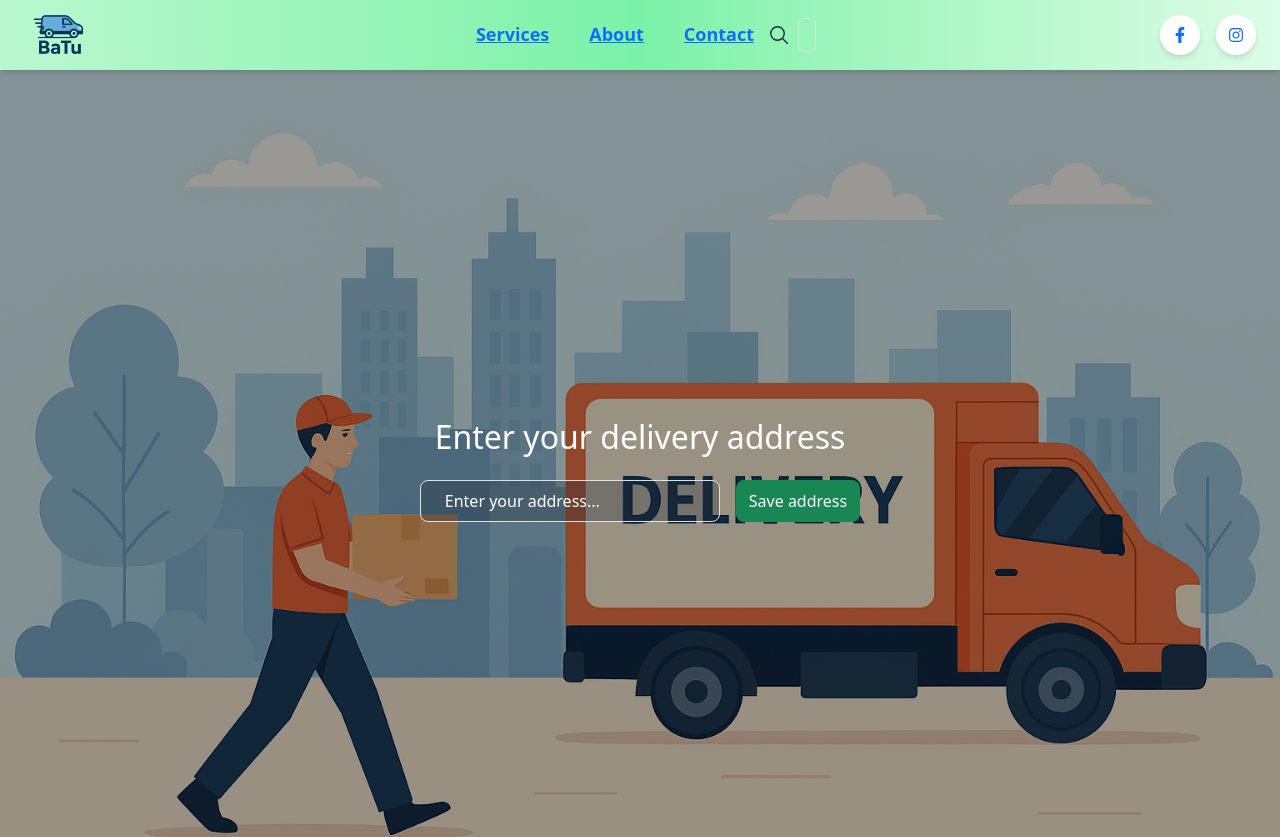
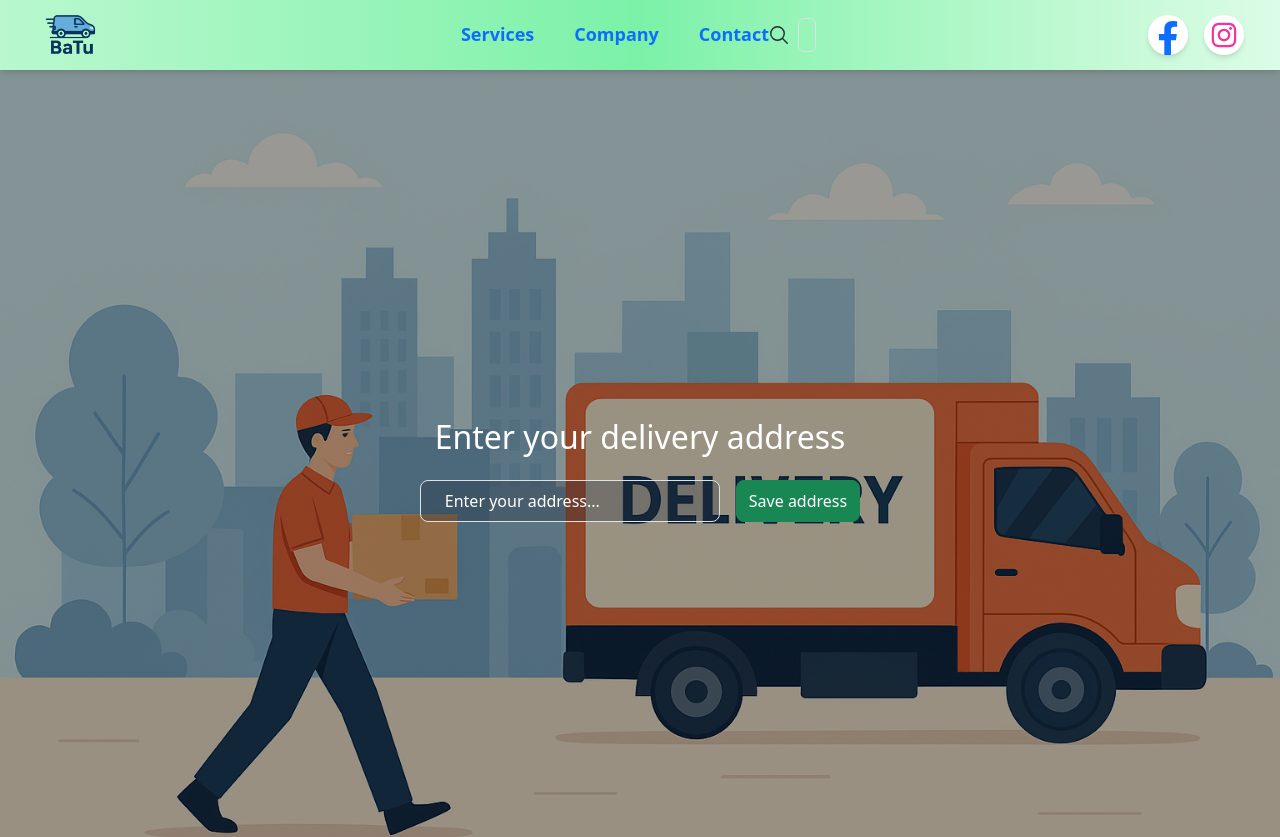
Before and after one commit to Tuguldur338/group-project-Erxes, a Next.js app: page /information in a window 1280 px wide. Shown: the top 837 px of the page. Built offline with nearby package versions, Linux system fonts and the light colour scheme.

Commit message:
delivery-site-update-8

```diff
--- a/components/header.tsx
+++ b/components/header.tsx
@@ -8,7 +8,7 @@ import { FaFacebookF, FaInstagram } from "react-icons/fa";
 const Header: React.FC = () => {
   return (
     <header className="flex sticky top-0 z-50 h-[100px] bg-gradient-to-r from-green-200 via-green-300 to-green-100 shadow-md items-center px-6">
-      <div className="flex w-full justify-between items-center max-w-screen-xl mx-auto">
+      <div className="flex max-w-full w-[98%] justify-between items-center mx-auto">
         {/* Left - Logo */}
         <div className="flex items-center">
           <a href="http://localhost:3000/" className="cursor-pointer">
@@ -28,44 +28,69 @@ const Header: React.FC = () => {
           <div className="relative group">
             <a
               href="#"
-              className="cursor-pointer relative after:content-[''] after:block after:w-0 after:h-[2px] after:bg-gray-900 after:transition-all after:duration-300 hover:after:w-full"
+              className="cursor-pointer !no-underline relative after:content-[''] after:block after:w-0 after:h-[2px] after:bg-gray-900 after:transition-all after:duration-300 hover:after:w-full"
             >
               Services
             </a>
 
             {/* Dropdown content */}
-            <div className="absolute left-0 mt-2 w-48 bg-white rounded-md shadow-lg opacity-0 invisible group-hover:opacity-100 group-hover:visible transition-opacity duration-300 z-50">
+            <div className="absolute left-0 mt-2 w-[125px] bg-white rounded-md shadow-lg z-50 opacity-0 group-hover:!opacity-100 transition-all duration-300">
               <a
                 href="#"
-                className="block px-4 py-2 text-gray-900 hover:bg-green-100 hover:text-green-800"
+                className="block px-4 py-2 !no-underline text-gray-900 hover:bg-green-100 hover:text-green-800"
               >
                 Full Truckload
               </a>
+
               <a
                 href="#"
-                className="block px-4 py-2 text-gray-900 hover:bg-green-100 hover:text-green-800"
+                className="block px-4 py-2 !no-underline text-gray-900 hover:bg-green-100 hover:text-green-800"
               >
                 Part Truckload
               </a>
+
               <a
                 href="#"
-                className="block px-4 py-2 text-gray-900 hover:bg-green-100 hover:text-green-800"
+                className="block px-4 py-2 !no-underline text-gray-900 hover:bg-green-100 hover:text-green-800"
               >
                 LTL Shipping
               </a>
             </div>
           </div>
 
-          <a
-            href="/about"
-            className="relative cursor-pointer after:content-[''] after:block after:w-0 after:h-[2px] after:bg-gray-900 after:transition-all after:duration-300 hover:after:w-full"
-          >
-            About
-          </a>
+          {/* Company dropdown */}
+          <div className="relative group">
+            <a
+              href="/Company"
+              className="cursor-pointer !no-underline relative after:content-[''] after:block after:w-0 after:h-[2px] after:bg-gray-900 after:transition-all after:duration-300 hover:after:w-full"
+            >
+              Company
+            </a>
+
+            {/* Dropdown content company */}
+            <div className="absolute left-0 mt-2 w-[125px] bg-white rounded-md shadow-lg z-50 opacity-0 group-hover:!opacity-100 transition-all duration-300">
+              <a
+                href="#"
+                className="block px-4 py-2 !no-underline text-gray-900 hover:bg-green-100 hover:text-green-800"
+              >
+                About
+              </a>
+
+              <a
+                href="#"
+                className="block px-4 py-2 !no-underline text-gray-900 hover:bg-green-100 hover:text-green-800"
+              ></a>
+
+              <a
+                href="#"
+                className="block px-4 py-2 !no-underline text-gray-900 hover:bg-green-100 hover:text-green-800"
+              ></a>
+            </div>
+          </div>
 
           <a
             href="/contact"
-            className="relative cursor-pointer after:content-[''] after:block after:w-0 after:h-[2px] after:bg-gray-900 after:transition-all after:duration-300 hover:after:w-full"
+            className="relative cursor-pointer !no-underline after:content-[''] after:block after:w-0 after:h-[2px] after:bg-gray-900 after:transition-all after:duration-300 hover:after:w-full"
           >
             Contact
           </a>
@@ -88,18 +113,21 @@ const Header: React.FC = () => {
             href="https://www.facebook.com/batbayar.tuguldur.2025"
             target="_blank"
             rel="noreferrer"
-            className="flex items-center justify-center w-10 h-10 rounded-full bg-white text-blue-800 hover:bg-blue-800 hover:text-white transition-all duration-300 shadow-md"
+            className="flex items-end justify-center w-10 h-10 rounded-full bg-white text-blue-800 hover:!bg-[#0866ff] hover:!text-white transition-all duration-300 shadow-md"
           >
-            <FaFacebookF />
+            <FaFacebookF size={34} />
           </a>
 
           <a
             href="https://www.instagram.com/"
             target="_blank"
             rel="noreferrer"
-            className="flex items-center justify-center w-10 h-10 rounded-full bg-white text-pink-500 hover:bg-gradient-to-tr hover:from-pink-500 hover:via-red-500 hover:to-yellow-400 hover:text-white transition-all duration-300 shadow-md"
+            className="group relative flex items-center justify-center w-10 h-10 rounded-full overflow-hidden shadow-md bg-white hover:!bg-pink-600 transition-all duration-300"
           >
-            <FaInstagram />
+            <FaInstagram
+              size={28}
+              className="relative text-pink-500 hover:text-white transition-all duration-300"
+            />
           </a>
         </div>
       </div>
--- a/components/products.tsx
+++ b/components/products.tsx
@@ -108,7 +108,6 @@ const Products: React.FC = () => {
               </p>
             </div>
 
-            <a href="/information">
             <Button
               variant={loggedIn ? "secondary" : "success"}
               onClick={handleLogInButton}
@@ -116,7 +115,6 @@ const Products: React.FC = () => {
             >
               {loggedIn ? "Logged in" : "Log in"}
             </Button>
-            </a>
           </div>
 
           {/* Cart Items Summary */}
@@ -135,11 +133,11 @@ const Products: React.FC = () => {
         </div>
 
         {/* Product Grid */}
-        <div className="flex flex-wrap gap-6 content-center justify-center">
+        <div className="flex flex-wrap gap-6 content-center justify-center max-w-screen w-[100%]">
           {products.map((product) => (
             <div
               key={product.id}
-              className="bg-white p-6 rounded-lg shadow-md h-[500px] w-[400px] hover:scale-105 hover:shadow-2xl transition-all duration-300 cursor-pointer flex flex-col"
+              className="bg-white p-6 rounded-lg shadow-md h-[500px] max-w-full w-[99%] hover:scale-105 hover:shadow-2xl transition-all duration-300 cursor-pointer flex flex-col"
             >
               <div className="w-full h-[250px] bg-gray-200 rounded-[10px] flex items-center justify-center">
                 <Image
```
Lines whose indentation alone changed are shown as unchanged.
